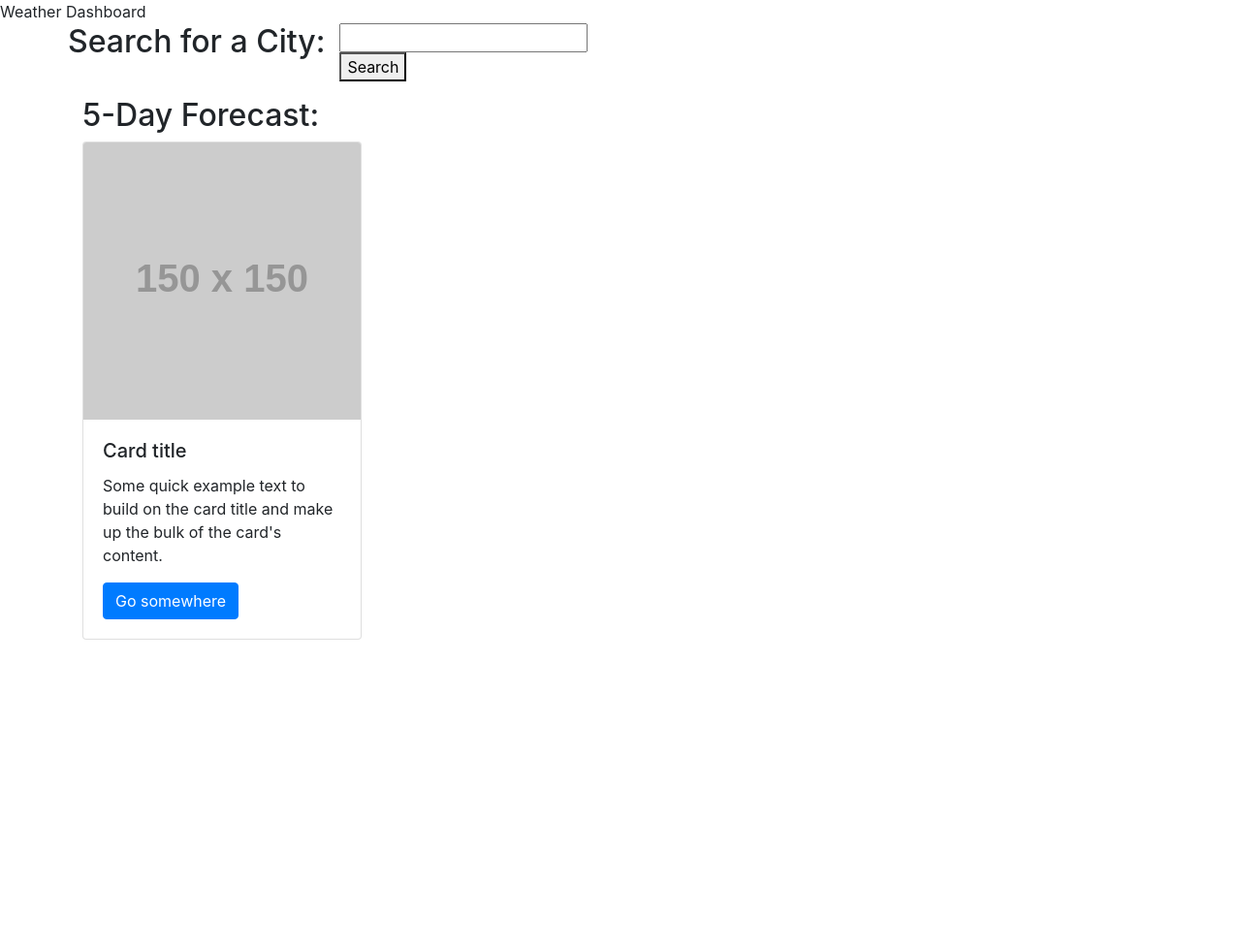
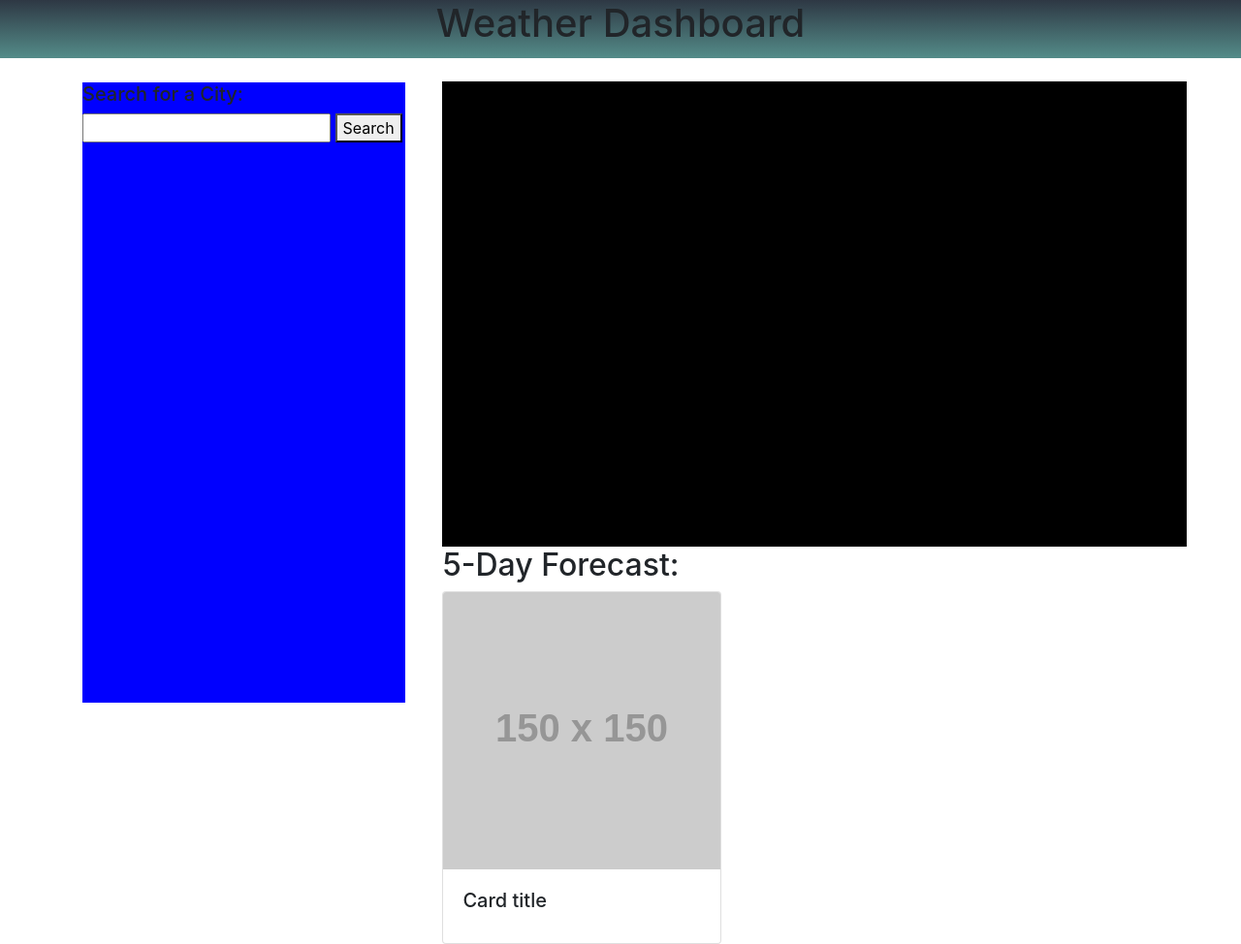
Before and after one commit to confusedicarus/06-weatherdashboard-weatherapi, a plain HTML site: page index.html in a window 1280 px wide. Shown: the whole page at 97% size. Before the commit the page ends 800 px from the top, so only its background shows below. Drawn offline with nearby package versions, Linux system fonts and the light colour scheme; placeholder pictures from the web are drawn by us.

Commit message:
setup basic htlm structure and css stylings

```diff
--- /dev/null
+++ b/assets/reset.css
@@ -0,0 +1,45 @@
+/* Resets the box size of every element */
+* {
+  margin: 0;
+  padding: 0;
+  box-sizing: border-box;
+}
+
+/* Gives the body element a parent height to compare against */
+html {
+  height: 100%;
+}
+
+body {
+  min-height: 100%;
+  line-height: 1;
+  font-family: sans-serif;
+}
+
+h1,
+h2,
+h3,
+h4,
+h5,
+h6 {
+  font-size: 100%;
+}
+
+/* Matches the font of special elements to the rest of the page */
+input,
+select,
+option,
+optgroup,
+textarea,
+button,
+pre,
+code {
+  font-size: 100%;
+  font-family: inherit;
+}
+
+/* Removes default bullet points from lists */
+ol,
+ul {
+  list-style: none;
+}
--- a/assets/styles.css
+++ b/assets/styles.css
@@ -0,0 +1,33 @@
+h1 {
+  background: linear-gradient(#2e3844, #548c89);
+  text-align: center;
+  height: 60px;
+}
+h2 {
+  margin-left: 5%;
+}
+header {
+  justify-content: center;
+  display: block;
+}
+.container {
+  display: flex;
+}
+.current-weather {
+  background-color: black;
+  height: 60vh;
+  width: 60vw;
+  margin-left: 5%;
+}
+.row {
+  flex-direction: column;
+}
+.sidebar {
+  height: 80vh;
+  width: 30%;
+  background-color: blue;
+  margin-top: 1.5%;
+}
+.weather-cards {
+  margin-left: 5%;
+}
--- a/index.html
+++ b/index.html
@@ -8,17 +8,19 @@
       rel="stylesheet"
       href="https://cdnjs.cloudflare.com/ajax/libs/twitter-bootstrap/4.5.0/css/bootstrap.min.css"
     />
+    <!-- <link rel="stylesheet" href="./assets/reset.css"> -->
     <link rel="stylesheet" href="./assets/styles.css" />
     <title>Weather Dashboard</title>
   </head>
   <body>
-    <header>Weather Dashboard</header>
+    <header>
+      <h1>Weather Dashboard</header></h1>
     <main>
       <div class="container">
         <div class="sidebar">
           <div class="row">
-            <h2>Search for a City:</h2>
-            <div class="search col-3">
+            <div class="search col-12">
+              <h5>Search for a City:</h5>
               <input type="text" />
               <button id="searchBtn">Search</button>
             </div>
@@ -40,21 +42,15 @@
               />
               <div class="card-body">
                 <h5 class="card-title">Card title</h5>
-                <p class="card-text">
-                  Some quick example text to build on the card title and make up
-                  the bulk of the card's content.
-                </p>
-                <a href="#" class="btn btn-primary">Go somewhere</a>
+                <ul class="card-text">
+
+                </ul>
               </div>
             </div>
           </div>
         </div>
       </div>
     </main>
-    <script
-      src="https://cdnjs.cloudflare.com/ajax/libs/jquery/3.6.0/jquery.min.js"
-      referrerpolicy="no-referrer"
-    ></script>
     <script src="./assets/script.js"></script>
   </body>
 </html>
```
